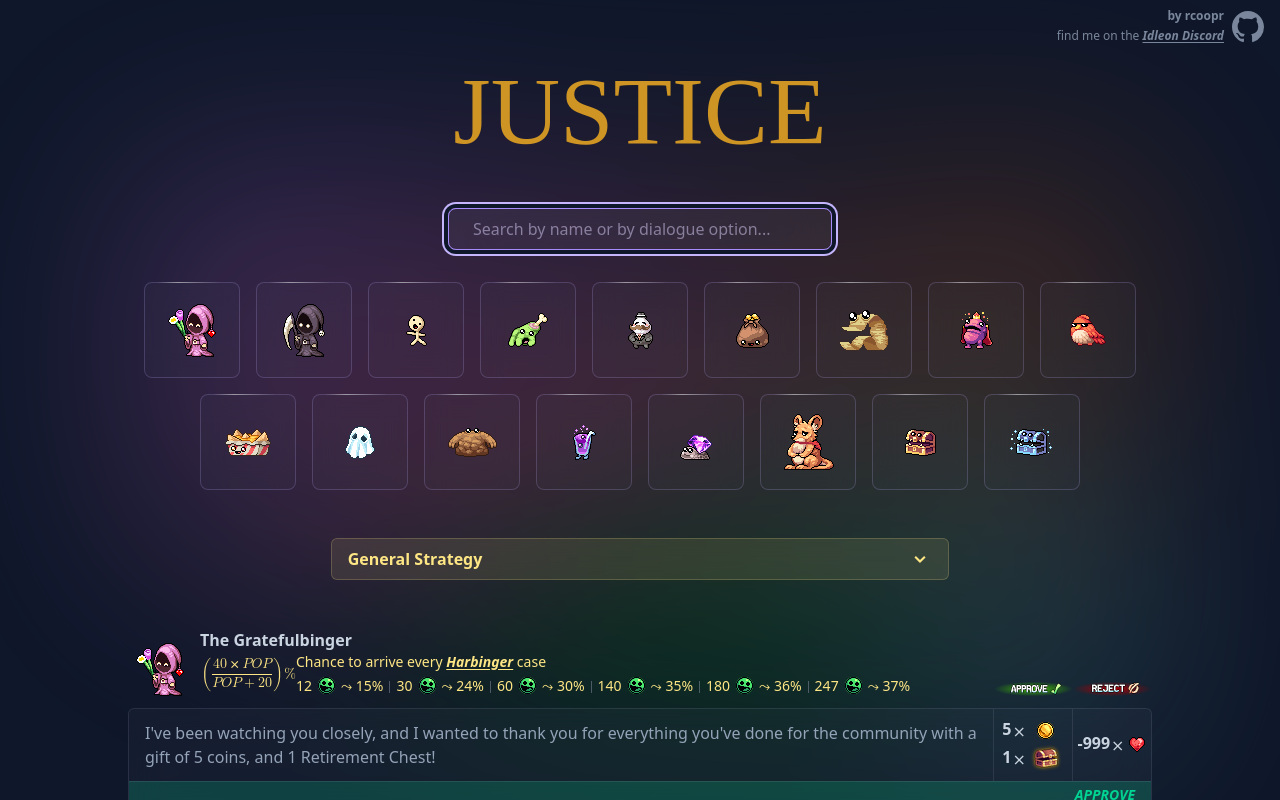
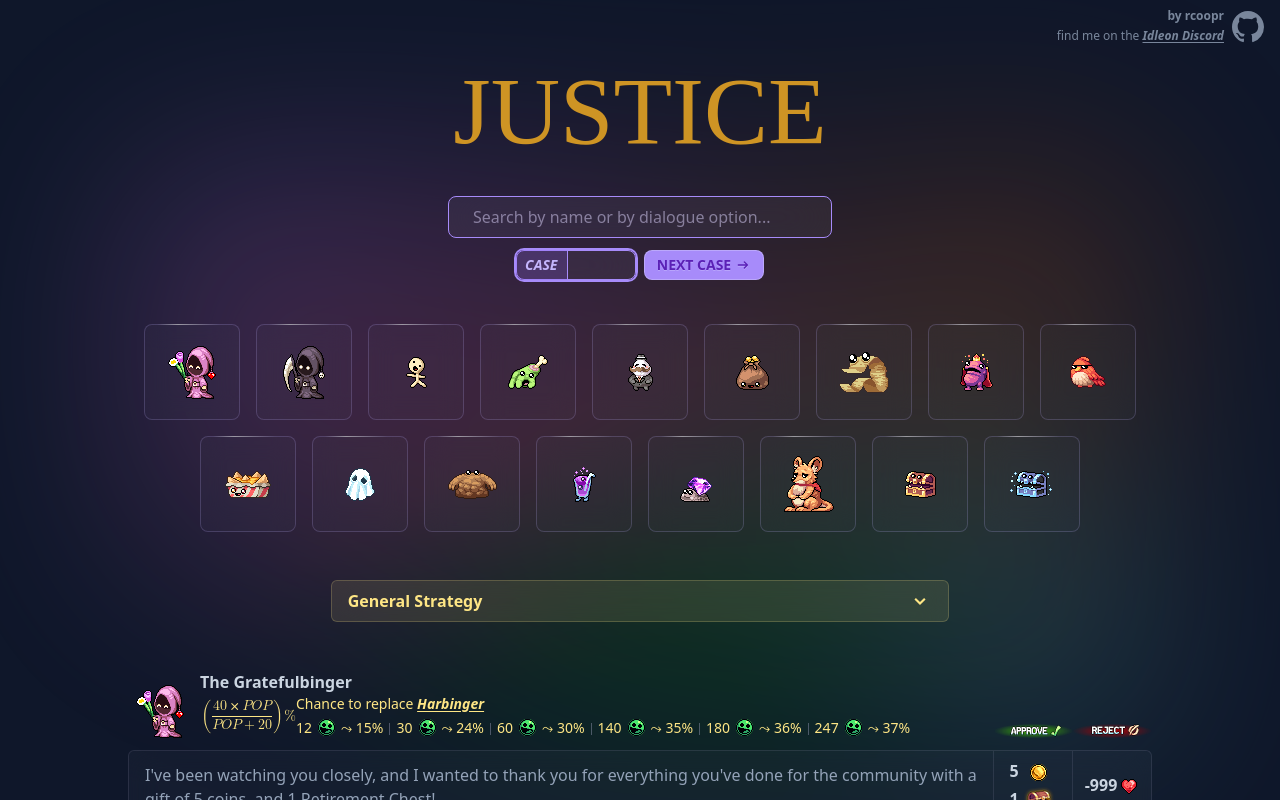
Before and after one commit to rcoopr/idleon-justice, a React (Vite) app: page / in a window 1280 px wide. Shown: the top 800 px of the page. Built offline with nearby package versions, Linux system fonts and the light colour scheme; a small style sheet from the web is missing.

Commit message:
fixed search, case number, real coin/pop values

```diff
--- a/src/components/outcome-summary.tsx
+++ b/src/components/outcome-summary.tsx
@@ -1,47 +1,45 @@
 import type { Outcome } from '../lib/encounters/types';
+import { useCaseMult } from '../lib/hooks/use-case-mult';
 import { MentalHealth, Coin, Pop, Dismissal, Chest } from './ui/icons/resource';
 import { Tooltip, TooltipContent, TooltipTrigger } from './ui/tooltip';
 
 export function OutcomeSummary({ outcome }: { outcome: Outcome }) {
+  const { base } = useCaseMult();
+
   return (
-    <div className="grid grid-cols-[auto_auto_max-content] gap-x-0.5 items-center justify-items-center">
+    <div className="grid grid-cols-[auto_max-content] gap-x-0.5 items-center justify-items-center">
       {outcome.mentalHealth ? (
         <>
           <NumberLabel value={outcome.mentalHealth} />
-          <div className="-ml-0.25 -mt-0.25">⨯</div>
           <MentalHealth />
         </>
       ) : null}
       {outcome.coin ? (
         <>
-          <NumberLabel value={outcome.coin} />
-          <div className="-ml-0.25 -mt-0.25">⨯</div>
+          <NumberLabel value={base * outcome.coin} />
           <Coin />
         </>
       ) : null}
       {outcome.popularity ? (
         <>
-          <NumberLabel value={outcome.popularity} />
-          <div className="-ml-0.25 -mt-0.25">⨯</div>
+          <NumberLabel value={base * outcome.popularity} />
           <Pop />
         </>
       ) : null}
       {outcome.dismissal ? (
         <>
           <NumberLabel value={outcome.dismissal} />
-          <div className="-ml-0.25 -mt-0.25">⨯</div>
           <Dismissal />
         </>
       ) : null}
       {outcome.chest ? (
         <>
           <NumberLabel value={outcome.chest} />
-          <div className="-ml-0.25 -mt-0.25">⨯</div>
           <Chest />
         </>
       ) : null}
       {outcome.special && (
-        <div className="col-span-3 pt-0.5">
+        <div className="col-span-2 pt-0.5">
           <Tooltip>
             <TooltipTrigger asChild>
               <img
--- a/src/components/search-input.tsx
+++ b/src/components/search-input.tsx
@@ -1,11 +1,30 @@
-import { useEffect, useRef } from 'react';
+import { useEffect, useLayoutEffect, useRef } from 'react';
 import { useSearchStore } from '../lib/hooks/use-search-store';
-// import LoadingLoop from '../assets/LoadingLoop.svg?react';
 import Close from '../assets/Close.svg?react';
+import RightArrow from '../assets/RightArrow.svg?react';
+import { Button } from './ui/button';
+import { useCaseStore } from '../lib/hooks/use-case-store';
+import { useScrollPosition } from '../lib/hooks/use-scroll-position';
+import { twJoin } from 'tailwind-merge';
 
 export function SearchInput() {
   const ref = useRef<HTMLInputElement>(null);
   const { search, setSearch, clearSearch, clearSelectedEncounter } = useSearchStore();
+  const { caseNumber, setCase, incrementCase } = useCaseStore();
+
+  useLayoutEffect(() => {
+    if (search) {
+      const firstEncounter = document.querySelector<HTMLUListElement>('main > div > ul');
+      if (!firstEncounter) return;
+      window.scrollTo({ top: firstEncounter.offsetTop - 86, behavior: 'smooth' });
+    }
+  }, [search]);
+
+  const scrollToResults = () => {
+    const firstEncounter = document.querySelector<HTMLUListElement>('main > div > ul');
+    if (!firstEncounter) return;
+    window.scrollTo({ top: firstEncounter.offsetTop - 86, behavior: 'smooth' });
+  };
 
   useEffect(() => {
     // @ts-expect-error window addEventListener is not generic
@@ -15,22 +34,40 @@ export function SearchInput() {
       if (!ref.current || !isAlpha || isModified) return;
 
       const activeElement = document.activeElement;
-      if (activeElement !== ref.current) {
+      if (activeElement !== ref.current && activeElement?.tagName !== 'INPUT') {
         evt.preventDefault();
 
         ref.current.focus();
-        ref.current.select();
+
+        if (ref.current.value) {
+          ref.current.select();
+        } else {
+          setSearch(evt.key);
+        }
       }
     };
 
     window.addEventListener('keydown', listener);
 
     return () => window.removeEventListener('keydown', listener);
-  }, []);
+  }, [setSearch]);
+
+  const nextCaseAction = () => {
+    scrollToResults();
+    incrementCase();
+    setSearch('');
+  };
+
+  const scrollY = useScrollPosition();
 
   return (
-    <>
-      <div className="relative">
+    <div
+      className={twJoin(
+        'w-screen flex justify-center sticky top-0 z-100 -mt-6',
+        scrollY > 152 && 'bg-nebula-900/20 backdrop-blur-xl border-b-2 border-nebula-900'
+      )}
+    >
+      <div className="w-full relative sm:w-sm py-3 flex flex-col items-center gap-3 z-100">
         <label htmlFor="search" className="sr-only">
           Search dialogue options
         </label>
@@ -40,14 +77,14 @@ export function SearchInput() {
           ref={ref}
           value={search}
           onChange={(e) => setSearch(e.target.value)}
-          className="min-w-sm flex justify-center px-6 py-2 border border-cosmic-400 text-cosmic-200 rounded-lg bg-nebula-200/5 backdrop-blur-xl focus:ring-2 ring-cosmic-300 ring-offset-4 ring-offset-nebula-900 focus:outline-none"
+          className="w-full flex justify-center pl-6 pr-10 py-2 border border-cosmic-400 text-cosmic-200 rounded-lg bg-nebula-200/5 backdrop-blur-xl focus:ring-2 ring-cosmic-300 ring-offset-4 ring-offset-nebula-900 focus:outline-none text-ellipsis whitespace-nowrap"
           placeholder="Search by name or by dialogue option..."
           aria-label="Search by name or dialogue options"
         />
 
         {search && (
           <button
-            className="absolute right-0 top-0 bottom-0 m-2.25 opacity-70 text-cosmic-300"
+            className="absolute right-0 top-3 m-2.25 opacity-70 text-cosmic-300"
             onClick={() => {
               clearSearch();
               clearSelectedEncounter();
@@ -56,16 +93,53 @@ export function SearchInput() {
             <Close width={24} height={24} />
           </button>
         )}
+
+        <div className="flex gap-2 items-center">
+          <div className="relative">
+            <input
+              autoFocus
+              id="case-number"
+              type="number"
+              min={1}
+              max={1000}
+              value={caseNumber || ''}
+              onChange={(e) => {
+                const value = e.target.value;
+                if (value === '') {
+                  setCase(null);
+                } else {
+                  const caseNum = parseInt(value, 10);
+                  if (!isNaN(caseNum)) {
+                    setCase(caseNum);
+                  }
+                }
+              }}
+              className="no-spinner w-30 min-w-0 pl-13 text-center flex justify-center pr-0.5 pb-[2.5px] pt-[1.5px] border border-cosmic-400 text-cosmic-200 rounded-lg bg-nebula-200/5 backdrop-blur-xl focus:ring-2 ring-cosmic-400 ring-offset-nebula-900 focus:outline-none"
+              aria-label="Case Number"
+            />
+            <label
+              htmlFor="case-number"
+              className="font-bold italic uppercase text-sm text-center absolute left-0 top-0 bottom-0 pt-[4.5px] w-13 text-cosmic-300 bg-cosmic-500/20 rounded-l-lg border-r border-cosmic-400"
+            >
+              Case
+            </label>
+          </div>
+
+          <Button
+            onClick={nextCaseAction}
+            className="group py-1 px-3 text-sm uppercase font-bold text-cosmic-800 hover:text-cosmic-900 bg-cosmic-400 border-cosmic-300/70 hover:bg-cosmic-500 hover:border-cosmic-400/70 active:bg-cosmic-500 active:border-cosmic-200/70"
+          >
+            <div className="flex items-center gap-1 engraved w-max">
+              Next Case{' '}
+              <RightArrow
+                className="transition-transform ease-in-out group-hover:translate-x-1"
+                width={16}
+                height={16}
+              />
+            </div>
+          </Button>
+        </div>
       </div>
-    </>
+    </div>
   );
 }
-
-// {/* {isSearching && (
-//   <LoadingLoop
-//     width={24}
-//     height={24}
-//     className="absolute right-6 top-0 m-2.25 mr-4.5 bottom-0 text-cosmic-300 pointer-events-none"
-//     aria-label="Loading"
-//   />
-// )} */}
--- a/src/components/ui/button.styles.ts
+++ b/src/components/ui/button.styles.ts
@@ -2,9 +2,9 @@ import { twJoin } from 'tailwind-merge';
 
 export const baseButtonStyles = (active?: boolean) =>
   twJoin(
-    'appearance-none transition-all duration-300 backdrop-blur-md border flex flex-col items-center justify-center relative',
+    'appearance-none transition-all font-medium duration-300 backdrop-blur-md border flex flex-col items-center justify-center relative',
     'focus-visible:ring-2 ring-cosmic-300 ring-offset-4 ring-offset-nebula-900 focus:outline-none',
     active
-      ? ' bg-cosmic-500/20 border-cosmic-400/30 hover:bg-cosmic-500/20'
-      : 'bg-nebula-500/5 border-cosmic-300/20 hover:bg-cosmic-500/10'
+      ? ' bg-cosmic-500/20 border-cosmic-400/30 hover:bg-cosmic-500/20 active:bg-cosmic-600/20'
+      : 'bg-nebula-500/5 border-cosmic-300/20 hover:bg-cosmic-500/10 active:bg-cosmic-500/20'
   );
--- a/src/index.css
+++ b/src/index.css
@@ -78,13 +78,8 @@ body {
 
 button {
   border-radius: 8px;
-  font-weight: 500;
   font-family: inherit;
   cursor: pointer;
-  transition: border-color 0.3s;
-}
-button:hover {
-  border-color: var(--color-cosmic-500);
 }
 
 a {
--- a/src/lib/encounters/gratefulbinger.tsx
+++ b/src/lib/encounters/gratefulbinger.tsx
@@ -31,7 +31,7 @@ export const gratefulbinger: Encounter = {
     <div className="grid grid-cols-1 sm:grid-cols-[min-content_1fr] grid-rows-[auto_auto] gap-y-1 items-center">
       <GratefulbingerAppearanceChance className="md:row-span-2" />
       <span>
-        Chance to arrive every <AnchorLink to={slugs.harbinger}>Harbinger</AnchorLink> case
+        Chance to replace <AnchorLink to={slugs.harbinger}>Harbinger</AnchorLink>
       </span>
       <GratefulbingerAppearanceExamples className="sm:col-span-2 md:col-start-2" />
     </div>
--- /dev/null
+++ b/src/lib/hooks/use-case-mult.ts
@@ -0,0 +1,13 @@
+import { useCaseStore } from './use-case-store';
+
+export function useCaseMult() {
+  const caseNumber = useCaseStore((state) => state.caseNumber) || 1;
+
+  const stepped = Math.ceil(caseNumber / 5);
+  const harbingerMult = 1 + 0.25 * Math.floor((caseNumber - 1) / 13);
+
+  return {
+    base: stepped,
+    harbinger: stepped * harbingerMult,
+  };
+}
--- /dev/null
+++ b/src/lib/hooks/use-case-store.ts
@@ -0,0 +1,25 @@
+import { create } from 'zustand';
+
+interface Store {
+  caseNumber: number | null;
+  setCase: (caseDispatch: number | null | ((prev: number | null) => number | null)) => void;
+  incrementCase: () => void;
+  decrementCase: () => void;
+}
+
+export const useCaseStore = create<Store>()((set) => {
+  const dispatch = <T>(key: keyof Store, valueOrUpdater: T | ((prev: T) => T)) =>
+    set((state) => ({
+      [key]:
+        typeof valueOrUpdater === 'function'
+          ? (valueOrUpdater as (prev: T) => T)(state[key] as T)
+          : valueOrUpdater,
+    }));
+
+  return {
+    caseNumber: null,
+    setCase: (caseDispatch) => dispatch('caseNumber', caseDispatch),
+    incrementCase: () => set((state) => ({ caseNumber: (state.caseNumber ?? 0) + 1 })),
+    decrementCase: () => set((state) => ({ caseNumber: (state.caseNumber ?? 0) - 1 })),
+  };
+});
--- a/src/lib/hooks/use-to-top.tsx
+++ b/src/lib/hooks/use-scroll-position.ts
@@ -1,11 +1,11 @@
 import { useEffect, useState } from 'react';
 
-export function useToTop() {
-  const [showToTop, setShowToTop] = useState(false);
+export function useScrollPosition() {
+  const [showScrollPosition, setShowScrollPosition] = useState(0);
 
   useEffect(() => {
     const listener = () => {
-      setShowToTop(window.scrollY > 120);
+      setShowScrollPosition(window.scrollY);
     };
 
     window.addEventListener('scroll', listener);
@@ -16,5 +16,5 @@ export function useToTop() {
     return () => window.removeEventListener('scroll', listener);
   }, []);
 
-  return showToTop;
+  return showScrollPosition;
 }
--- /dev/null
+++ b/src/lib/hooks/use-to-top.ts
@@ -0,0 +1,6 @@
+import { useScrollPosition } from './use-scroll-position';
+
+export function useToTop() {
+  const scrollY = useScrollPosition();
+  return scrollY > 120;
+}
```
Also changed, not shown: src/assets/RightArrow.svg (added), src/tailwind.css.
